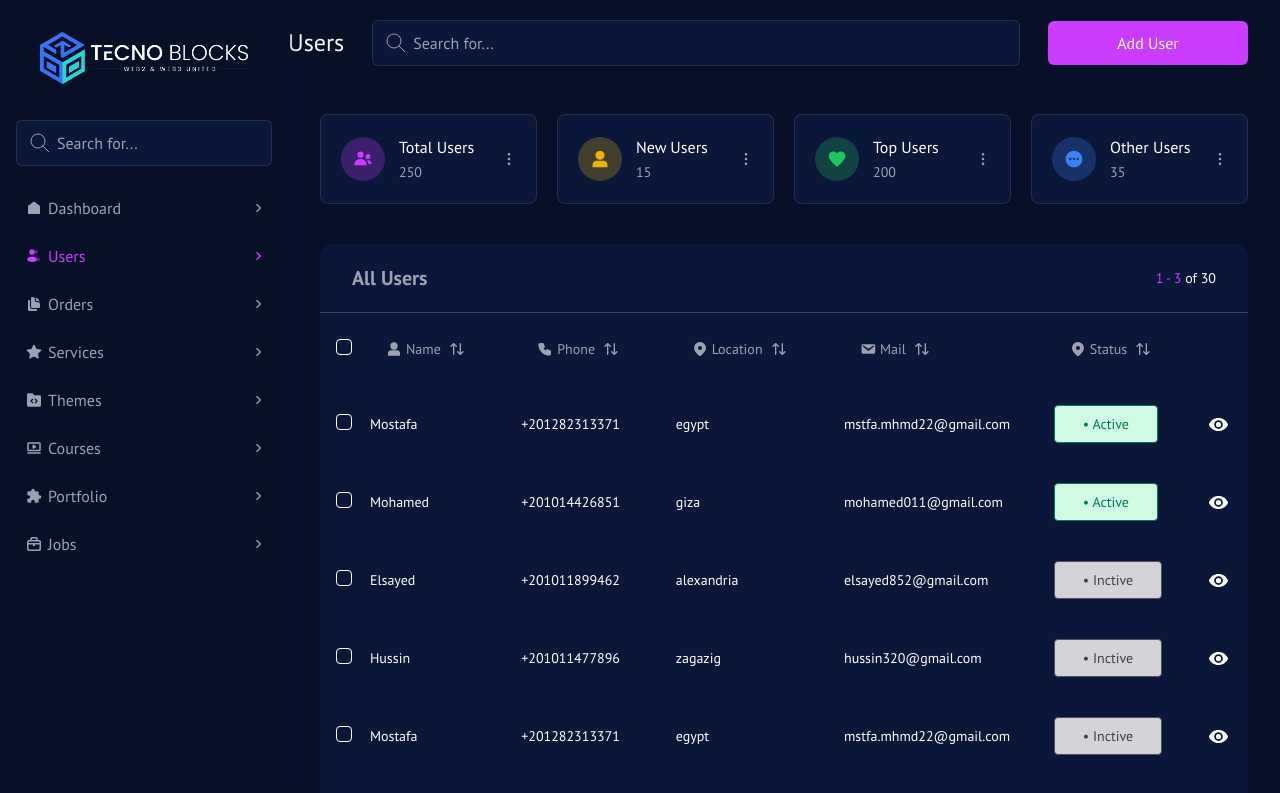
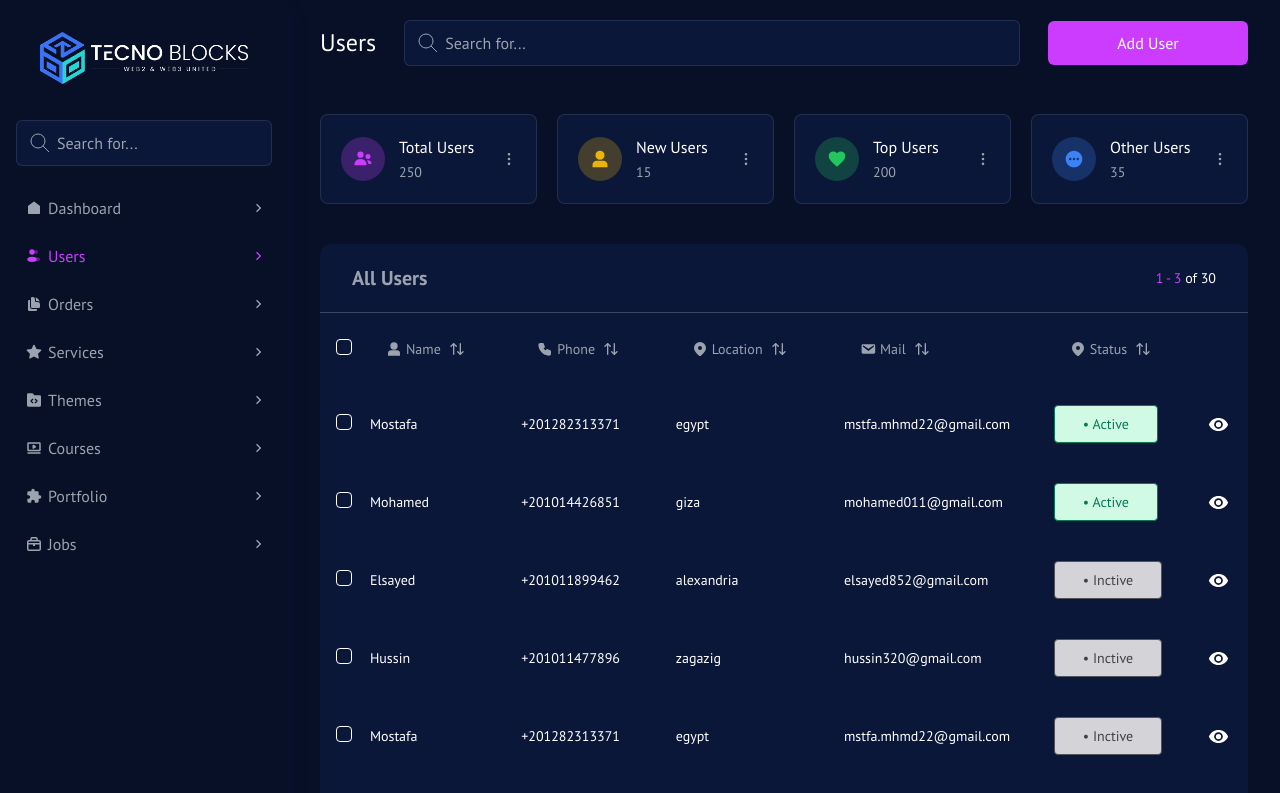
Before and after one commit to Mostafa4Abdelwahed/TecnoBlocks---Task, a React (Vite) app: page / in a window 1280 px wide. Shown: the top 793 px of the page. Built offline with nearby package versions, Linux system fonts and the light colour scheme.

Commit message:
Update Navbar.jsx

```diff
--- a/src/components/Navbar.jsx
+++ b/src/components/Navbar.jsx
@@ -2,8 +2,8 @@ import Container from "./Container";
 
 const Navbar = ({ setShow }) => {
   return (
-    <div className="bg-dark-200">
-      <Container className="flex bg-dark-200 flex-wrap gap-3 md:gap-7 md:pl-[320px] lg:pl-[18rem] justify-between items-center py-5 px-4">
+    <div className="bg-dark-200 md:pl-[320px] lg:pl-[18rem]">
+      <Container className="flex bg-dark-200 flex-wrap gap-3 md:gap-7 justify-between items-center py-5 px-4">
         <div className="flex items-center justify-between md:w-auto w-full">
           <h1 className="text-2xl font-medium text-white">Users</h1>
           <div
```
